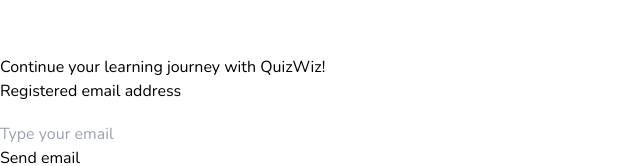
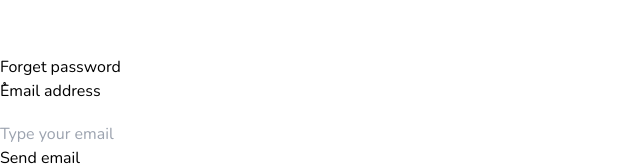
Before and after one commit to mahmoudhamed169/Quiz-App, a React (Vite) app: page /forget-password in a window 1280 px wide. Shown: the part 236-402 px from the top of the page, without its empty margins (0-640 px from the left). Built offline with nearby package versions, Linux system fonts and the light colour scheme.

Commit message:
update auth layout page

```diff
--- a/src/Pages/AuthPages/ForgetPassword/ForgetPassword.tsx
+++ b/src/Pages/AuthPages/ForgetPassword/ForgetPassword.tsx
@@ -1,4 +1,4 @@
-import { useForm } from "react-hook-form";
+import { SubmitHandler, useForm } from "react-hook-form";
 import ButtonForm from "../../../Components/AuthShared/ButtonForm/ButtonForm";
 import TextInput from "../../../Components/AuthShared/TextInput/TextInput";
 import EmailIcone from "../../../Icones/EmailIcone";
@@ -9,20 +9,18 @@
     formState: { errors },
     handleSubmit,
   } = useForm();
+
+  const onSumbit: SubmitHandler = async (data) => {
+    console.log(data);
+  };
   return (
     <div className="mt-[3.2rem]">
-      <p className="font-bold text-2xl text-[#C5D86D] pt-4">
-        Continue your learning journey with QuizWiz!
-      </p>
+      <p className="font-bold text-2xl text-[#C5D86D] pt-4">Forget password</p>
 
-      <form
-        className="w-[90%] mt-12"
-        onSubmit={handleSubmit((data) => {
-          console.log(data);
-        })}>
+      <form className="lg:w-[90%] mt-12" onSubmit={handleSubmit(onSumbit)}>
         <TextInput
           startIcone={<EmailIcone />}
-          label="Registered email address"
+          label="ُEmail address"
           placeholder="Type your email"
           {...register("email", { required: "email is required" })}
           type="email"
```
